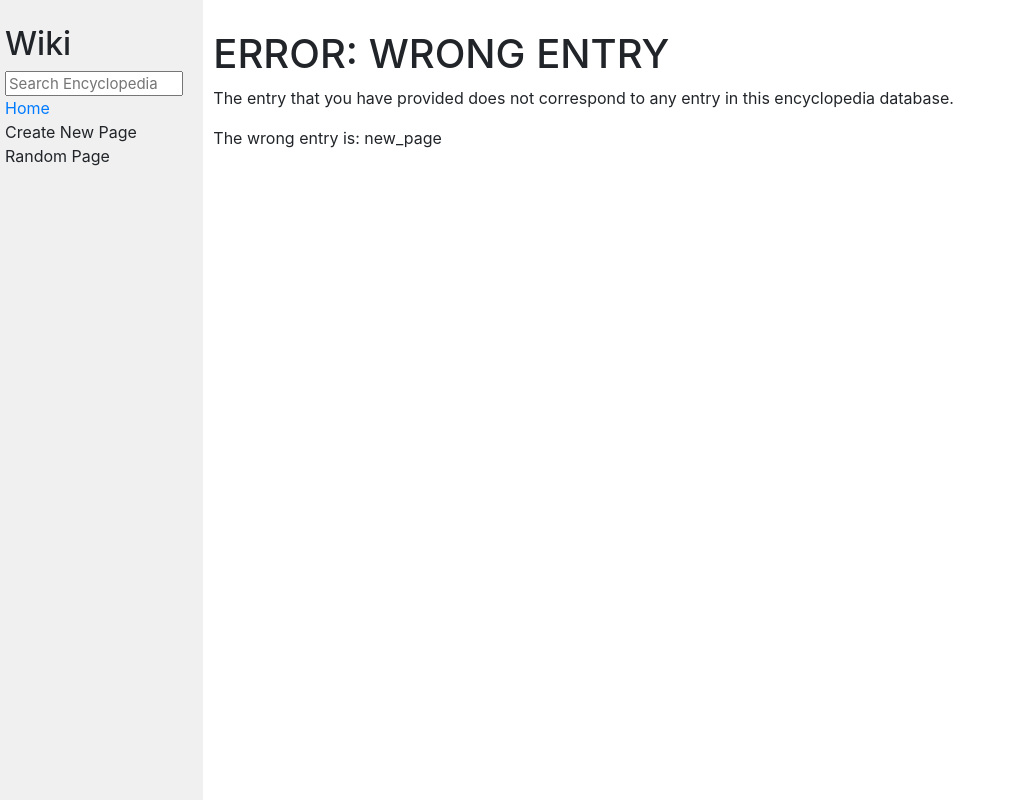
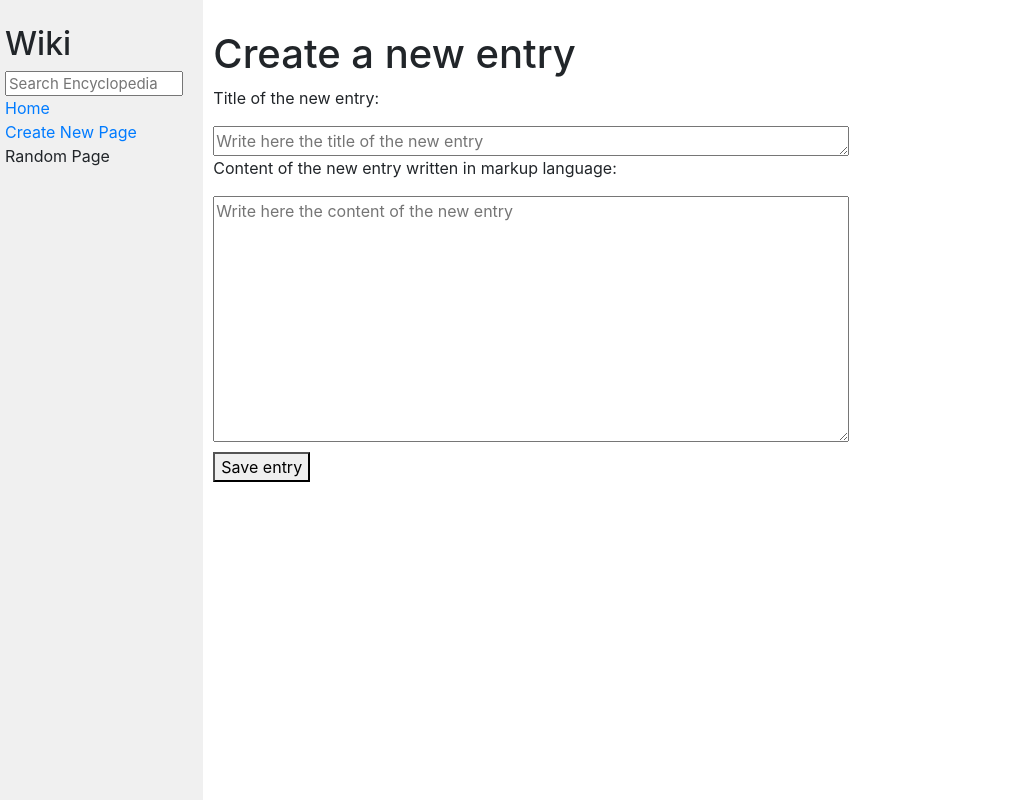
Before and after one commit to eric-soar/WP_CS50, a Django app: page /wiki/new_page in a window 1280 px wide. Shown: the whole page, without its empty margins (0-1011 px from the left). Run offline with Django 3.2, Linux system fonts and the light colour scheme; some libraries are stand-ins or nearby versions.

Commit message:
New page function added

```diff
--- a/project1/wiki/encyclopedia/static/encyclopedia/styles.css
+++ b/project1/wiki/encyclopedia/static/encyclopedia/styles.css
@@ -13,8 +13,12 @@ h1 {
 }
 
 textarea {
-    height: 90vh;
-    width: 80%;
+    display: block;
+}
+
+button {
+    display: inline-block;
+    margin-top: 10px;
 }
 
 .main {
@@ -36,3 +40,7 @@ textarea {
 .sidebar h2 {
     margin-top: 5px;
 }
+
+.save_message {
+    margin-left: 10px;
+}
--- a/project1/wiki/encyclopedia/templates/encyclopedia/layout.html
+++ b/project1/wiki/encyclopedia/templates/encyclopedia/layout.html
@@ -20,7 +20,7 @@
                     <a href="{% url 'encyclopedia:index' %}">Home</a>
                 </div>
                 <div>
-                    Create New Page
+                    <a href="{% url 'encyclopedia:new_page' %}">Create New Page</a>
                 </div>
                 <div>
                     Random Page
--- /dev/null
+++ b/project1/wiki/encyclopedia/templates/encyclopedia/new_page.html
@@ -0,0 +1,26 @@
+{% extends "encyclopedia/layout.html" %}
+
+{% block title %}
+    Encyclopedia
+{% endblock %}
+
+{% block body %}
+    <h1>Create a new entry</h1>
+
+    <form  action="{% url 'encyclopedia:new_page' %}" method="post">
+        {% csrf_token %}
+        <p>Title of the new entry:</p>
+        <textarea id="new_title" name="new_title" rows="1" cols="60" placeholder="Write here the title of the new entry"></textarea>
+
+        <p>Content of the new entry written in markup language:</p>
+        <textarea id="new_content" name="new_content" rows="10" cols="60" placeholder="Write here the content of the new entry"></textarea>
+
+        <button type="submit">Save entry</button>
+        {% if entry_created %}
+        <span class="save_message">New entry created!</span>
+        {% elif incorrect %}
+        <span class="save_message">Could not create this entry, it already exists!</span>
+        {% endif %}
+    </form>
+
+{% endblock %}
--- a/project1/wiki/encyclopedia/urls.py
+++ b/project1/wiki/encyclopedia/urls.py
@@ -6,5 +6,6 @@ app_name = "encyclopedia"
 urlpatterns = [
     path("", views.index, name="index"),
     path("search", views.search, name="search"),
+    path("new_page", views.new_page, name="new_page"),
     path("<str:name>", views.entry, name="entry")
 ]
--- a/project1/wiki/encyclopedia/views.py
+++ b/project1/wiki/encyclopedia/views.py
@@ -49,3 +49,30 @@ def search(request):
                 "matching_entry": matching_entry,
                 "match": match
             })
+
+def new_page(request):
+    entry_created = False
+    if request.method == "POST":
+        title = request.POST.get("new_title", "")
+        content = request.POST.get("new_content", "")
+
+        list_entries = util.list_entries()
+        if title in list_entries:
+            return render(request, "encyclopedia/new_page.html", {
+                "entry_created": entry_created,
+                "incorrect": True
+            })
+        else:
+            entry_created = True
+            filepath = f"entries/{title}.md"
+
+            with open(filepath, 'w') as file:
+                file.write("#" + title + "\n\n")
+                file.write(content)
+
+            return HttpResponseRedirect(reverse(f"encyclopedia:entry", kwargs={'name': title}))
+
+    return render(request, "encyclopedia/new_page.html", {
+        "entry_created": entry_created,
+        "incorrect": False
+    })
```
Also changed, not shown: project1/wiki/entries/C++.md (added, +3 -0 lines).
